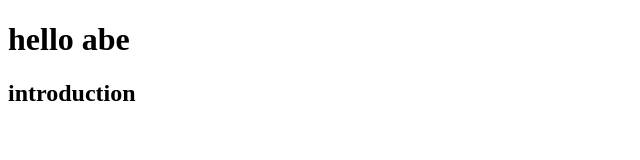
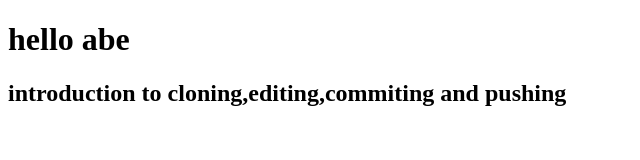
Before and after one commit to Ndg19/abebee, a plain HTML site: page index.html in a window 1280 px wide. Shown: the whole page, without its empty margins (0-640 px from the left). Drawn offline with Linux system fonts and the light colour scheme.

Commit message:
Update index.html
update index file

```diff
--- a/index.html
+++ b/index.html
@@ -1,13 +1,12 @@
 <!DOCTYPE html>
 <html lang="en">
-<head>
-    <meta charset="UTF-8">
-    <meta name="viewport" content="width=device-width, initial-scale=1.0">
+  <head>
+    <meta charset="UTF-8" />
+    <meta name="viewport" content="width=device-width, initial-scale=1.0" />
     <title>git</title>
-</head>
-<body>
+  </head>
+  <body>
     <h1>hello abe</h1>
-    <h2> introduction
-    </h2>
-</body>
+    <h2>introduction to cloning,editing,commiting and pushing</h2>
+  </body>
 </html>
```
